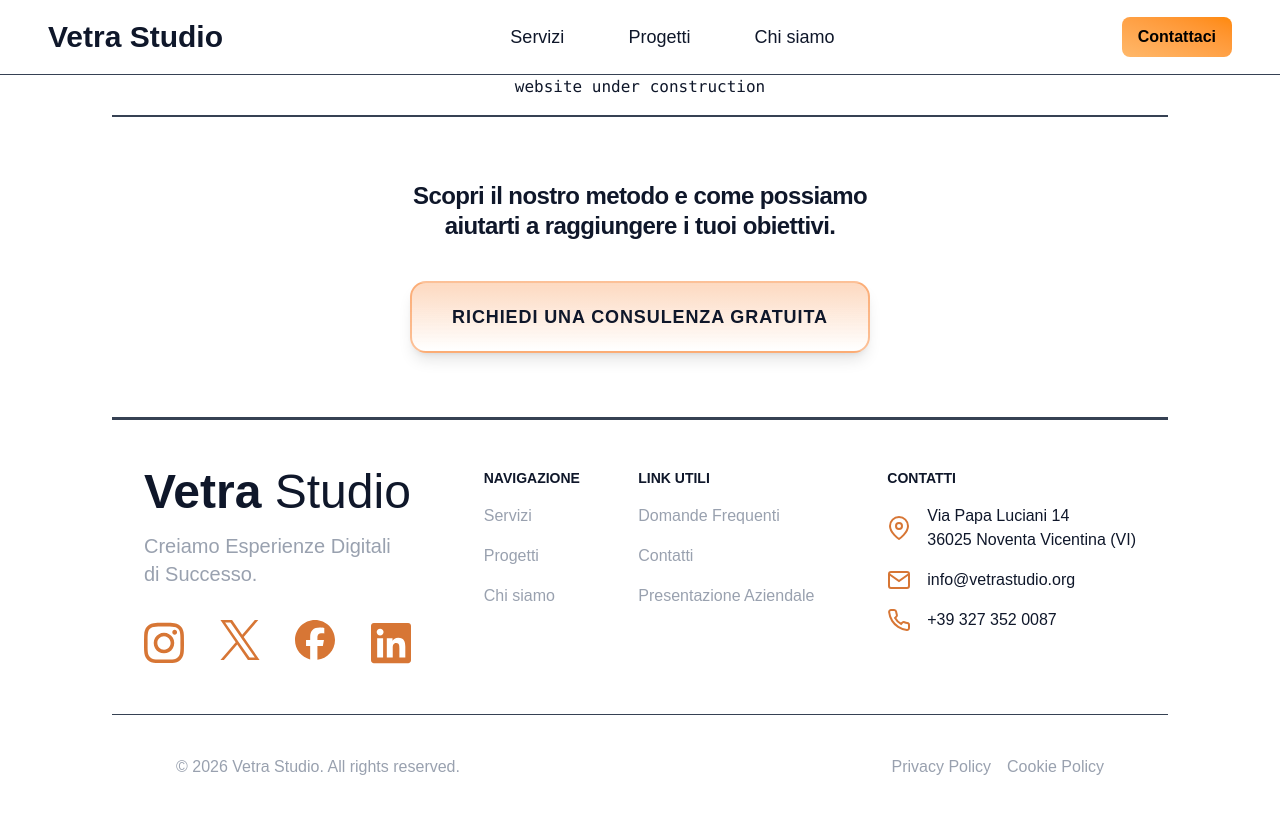
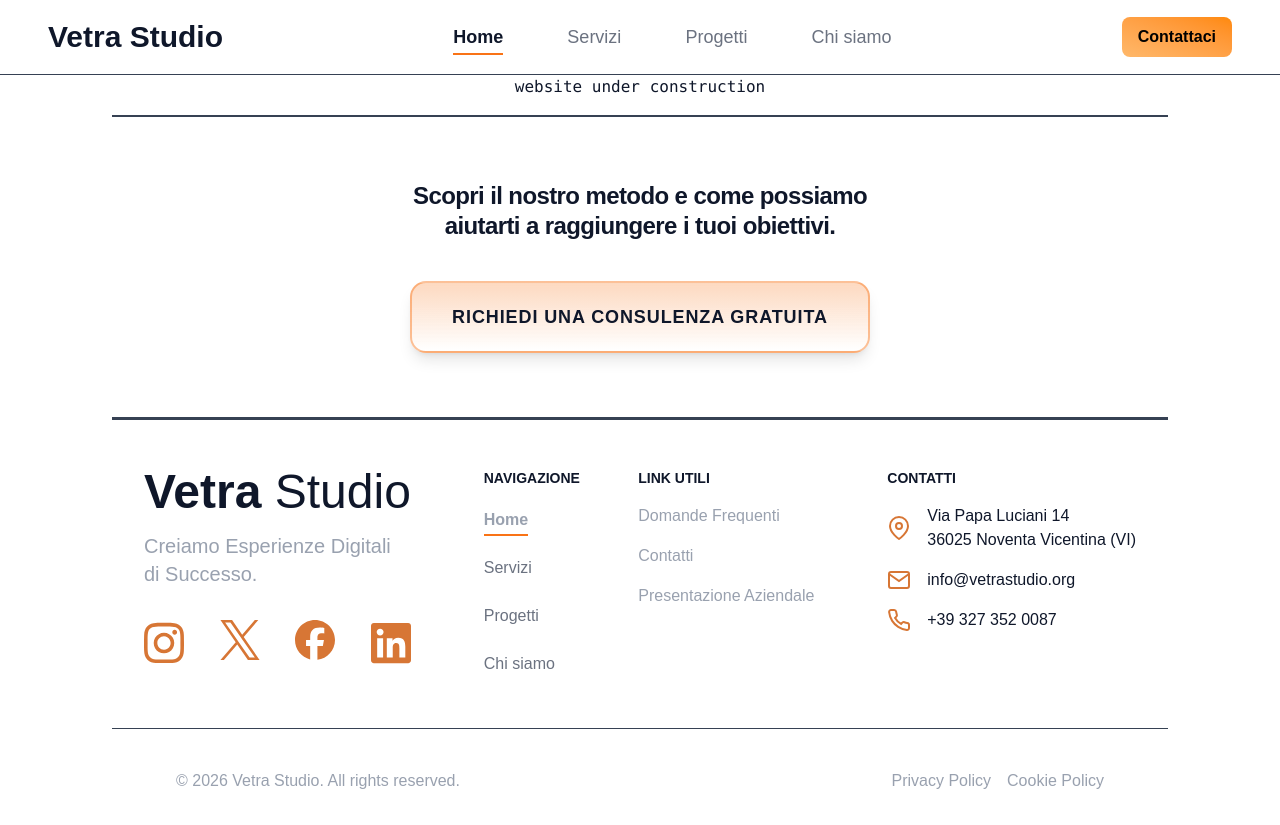
Before and after one commit to Vetra-Studio/website, a Next.js app: page / in a window 1280 px wide. Built offline with nearby package versions, Linux system fonts and the light colour scheme.

Commit message:
feat(navigation): add updates to navbar and footer

```diff
--- a/components/Footer.tsx
+++ b/components/Footer.tsx
@@ -82,8 +82,8 @@ export default function Footer() {
             <div className="flex-col sm:flex-row flex justify-between items-center pb-4 pt-10 lg:px-16">
                 <p className="text-gray-400" suppressHydrationWarning>&copy; {new Date().getFullYear()} Vetra Studio. All rights reserved.</p>
                 <div className="flex">
-                    <Link href="/privacy" className="text-gray-400 hover:text-gray-200 pr-4">Privacy Policy</Link>
-                    <Link href="/cookie-policy" className="text-gray-400 hover:text-gray-200">Cookie Policy</Link>
+                    <Link href="/privacy-policy" className="text-gray-400 hover:text-gray-200 pr-4">Privacy Policy</Link>
+                    <Link href="/cookies-policy" className="text-gray-400 hover:text-gray-200">Cookie Policy</Link>
                 </div>
             </div>
 
--- a/components/Navbar/Navbar.tsx
+++ b/components/Navbar/Navbar.tsx
@@ -1,6 +1,10 @@
-import Link from 'next/link'
+'use client';
+
+import Link from 'next/link';
+import { usePathname } from 'next/navigation';
 
 const navItems = [
+  { label: 'Home', href: '/' },
   { label: 'Servizi', href: '/servizi' },
   { label: 'Progetti', href: '/progetti' },
   { label: 'Chi siamo', href: '/chi-siamo' },
@@ -13,20 +17,30 @@ interface NavClassNameProps {
 }
 
 export default function Navbar({ className, linkClassName, onClick }: NavClassNameProps) {
+  const pathname = usePathname();
+
   return (
     <nav>
-      <ul className={`${className}`}>
-        {navItems.map((item) => (
+      <ul className={className}>
+        {navItems.map((item) => {
+          const isActive = pathname === item.href;
+
+          return (
             <li key={item.label}>
               <Link
                 href={item.href}
-              className={`${linkClassName}`}
                 onClick={onClick}
+                className={`relative inline-block py-1 after:absolute after:bottom-0 after:left-0 after:h-0.5 after:w-full after:bg-orange-gradient-start after:transition-transform after:duration-300 ${
+                  isActive
+                    ? 'after:scale-x-100 after:origin-left font-semibold text-foreground'
+                    : 'after:scale-x-0 after:origin-right hover:after:origin-left hover:after:scale-x-100 text-light-gray-text hover:text-foreground'
+                } ${linkClassName || ''}`}
               >
                 {item.label}
               </Link>
             </li>
-        ))}
+          );
+        })}
       </ul>
     </nav>
   );
```
Lines whose indentation alone changed are shown as unchanged.
